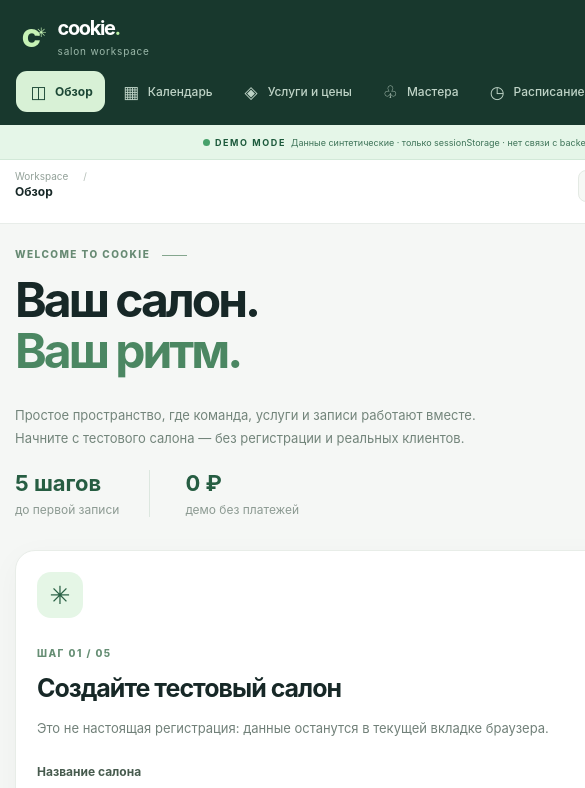
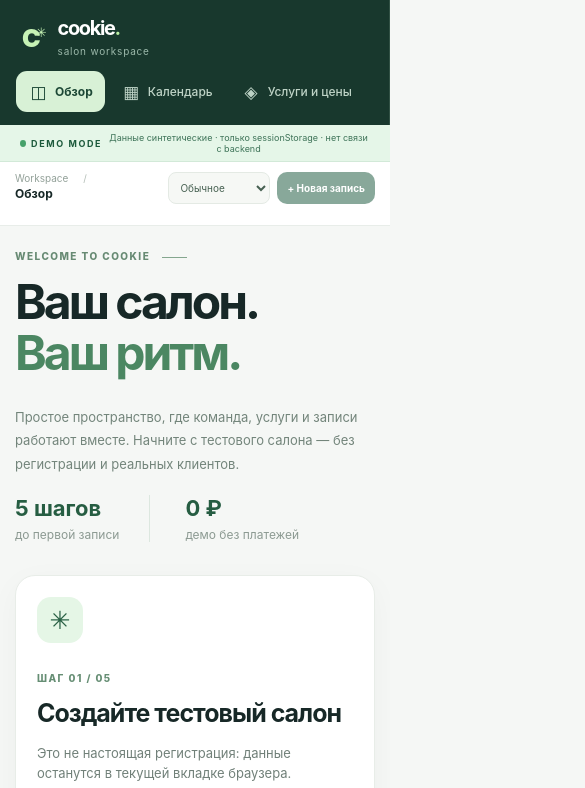
Before and after one commit to tim8es/cookie, a Svelte app in the folder apps/web/: page / in a window 390 px wide. Shown: the top 788 px of the page, 585 px wide, since content can reach past the window. Built offline with nearby package versions, Linux system fonts and the light colour scheme.

Commit message:
fix(web): constrain responsive grid and scrolling sidebar to mobile viewport

```diff
--- a/apps/web/src/styles.css
+++ b/apps/web/src/styles.css
@@ -252,13 +252,13 @@ p { line-height: 1.55; }
   .welcome-copy h1 { font-size: 60px; }
 }
 @media (max-width: 950px) {
-  .app-shell { grid-template-columns: 1fr; }
-  .sidebar { position: static; height: auto; display: block; padding: 10px 16px; }
+  .app-shell { grid-template-columns: minmax(0, 1fr); }
+  .sidebar { position: static; height: auto; display: block; padding: 10px 16px; min-width: 0; }
   .brand { padding: 8px 6px 12px; }
   .brand strong { font-size: 20px; }
   .brand-mark { font-size: 25px; }
   .sidebar-heading, .sidebar-bottom { display: none; }
-  .nav-links { display: flex; flex-direction: row; overflow-x: auto; padding-bottom: 3px; scrollbar-width: thin; }
+  .nav-links { display: flex; flex-direction: row; overflow-x: auto; min-width: 0; max-width: 100%; padding-bottom: 3px; scrollbar-width: thin; }
   .nav-links button { flex-shrink: 0; font-size: 12px; min-height: 40px; padding: 9px 12px; gap: 6px; }
   .nav-glyph { font-size: 17px; }
   .topbar { height: 65px; }
```
Also changed, not shown: apps/web/scripts/browser-smoke.mjs (+11 -4 lines).
